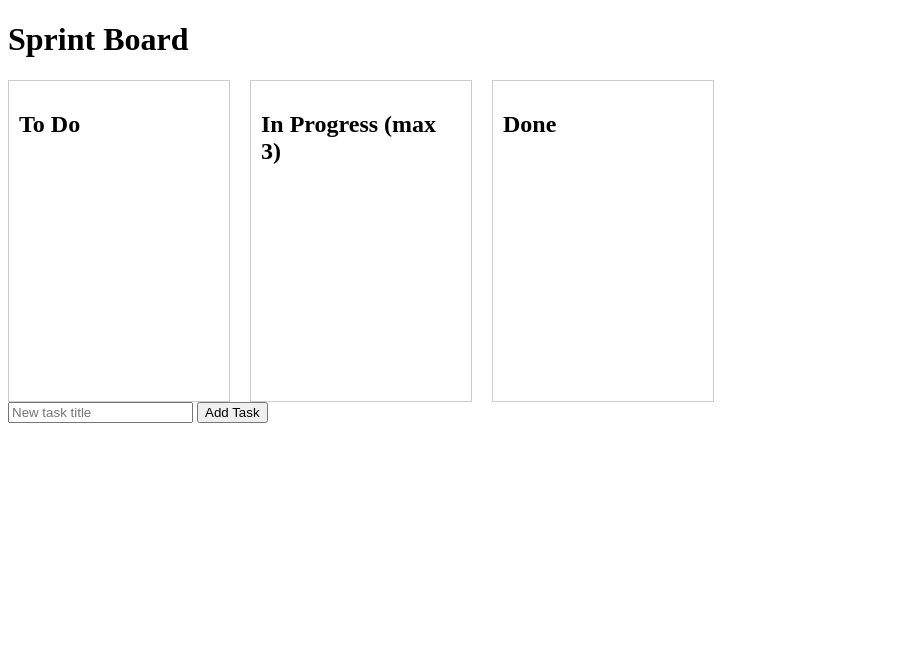
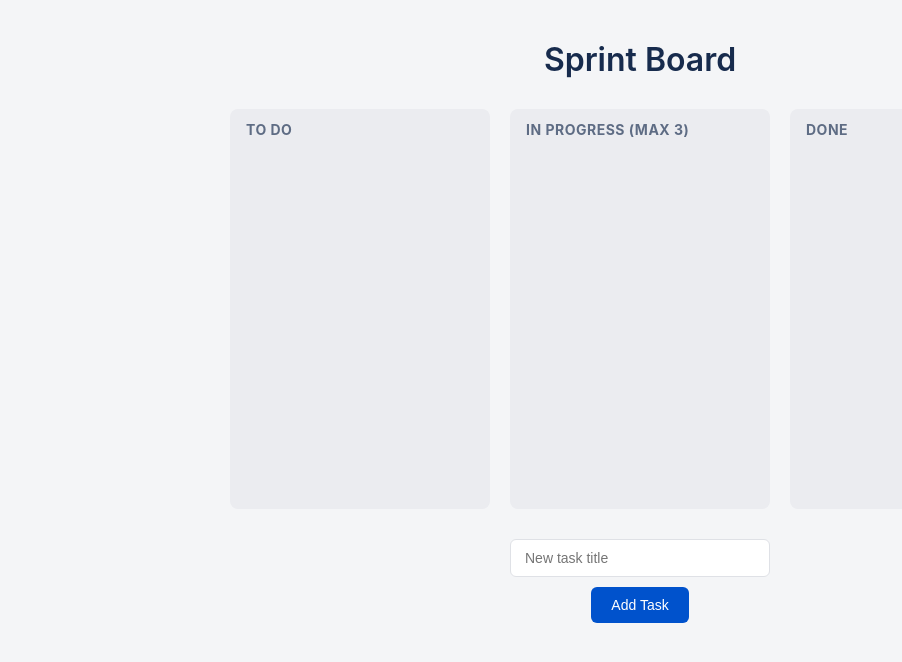
Before and after one commit to PartlyClaudie/Me-Vs-A-Sprint-Board, a Flask app: page / in a window 1280 px wide. Shown: the top 662 px of the page, without its empty margins (0-902 px from the left). Run offline with Flask 3, Linux system fonts and the light colour scheme; data that the repository does not hold is empty.

Commit message:
Add gunicorn to requirements, update CSS styles, and create Procfile for deployment

```diff
--- a/requirements.txt
+++ b/requirements.txt
@@ -5,6 +5,7 @@ click==8.4.2
 colorama==0.4.6
 Flask==3.1.3
 greenlet==3.5.3
+gunicorn==26.0.0
 idna==3.18
 iniconfig==2.3.0
 itsdangerous==2.2.0
--- a/static/style.css
+++ b/static/style.css
@@ -1,2 +1,95 @@
-#board { display: flex; gap: 20px; }
-.column { border: 1px solid #ccc; padding: 10px; width: 200px; min-height: 300px; }
+* {
+    box-sizing: border-box;
+    margin: 0;
+    padding: 0;
+}
+
+body {
+    font-family: -apple-system, BlinkMacSystemFont, "Segoe UI", Roboto, sans-serif;
+    background: #f4f5f7;
+    color: #172b4d;
+    padding: 40px 20px;
+}
+
+h1 {
+    text-align: center;
+    margin-bottom: 30px;
+    font-weight: 600;
+}
+
+#board {
+    display: flex;
+    gap: 20px;
+    justify-content: center;
+    max-width: 900px;
+    margin: 0 auto 30px;
+}
+
+.column {
+    background: #ebecf0;
+    border-radius: 8px;
+    padding: 12px;
+    width: 260px;
+    min-height: 400px;
+}
+
+.column h2 {
+    font-size: 14px;
+    text-transform: uppercase;
+    letter-spacing: 0.5px;
+    color: #5e6c84;
+    margin-bottom: 12px;
+    padding: 0 4px;
+}
+
+.task {
+    background: white;
+    border-radius: 6px;
+    padding: 10px 12px;
+    margin-bottom: 8px;
+    box-shadow: 0 1px 2px rgba(0,0,0,0.15);
+    display: flex;
+    justify-content: space-between;
+    align-items: center;
+    font-size: 14px;
+}
+
+.task button {
+    border: none;
+    background: transparent;
+    cursor: pointer;
+    font-size: 14px;
+    padding: 2px 6px;
+    border-radius: 4px;
+    color: #5e6c84;
+}
+
+.task button:hover {
+    background: #dfe1e6;
+}
+
+#new-task-input {
+    display: block;
+    margin: 0 auto 10px;
+    padding: 10px 14px;
+    width: 260px;
+    border: 1px solid #dfe1e6;
+    border-radius: 6px;
+    font-size: 14px;
+}
+
+#add-task-btn {
+    display: block;
+    margin: 0 auto;
+    padding: 10px 20px;
+    background: #0052cc;
+    color: white;
+    border: none;
+    border-radius: 6px;
+    font-size: 14px;
+    cursor: pointer;
+}
+
+#add-task-btn:hover {
+    background: #0747a6;
+}
```
Also changed, not shown: 1 other file.
